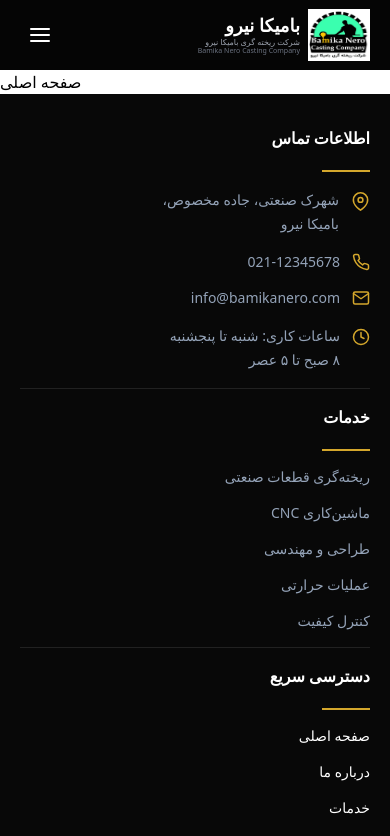
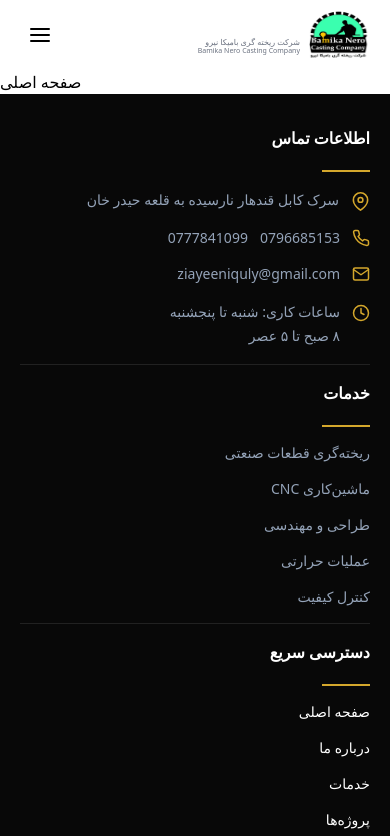
Before and after one commit to BTB-Team/BamikaNero, a React (Vite) app: page / in a window 390 px wide. Shown: the top 836 px of the page. Built offline with nearby package versions, Linux system fonts and the light colour scheme.

Commit message:
change background navbar and add  addred , email and phone number in footer

```diff
--- a/src/components/footer/Footer.jsx
+++ b/src/components/footer/Footer.jsx
@@ -23,9 +23,7 @@
                 <FiMapPin size={19} className="mt-1 shrink-0 text-[#D4A72C]" />
 
                 <p className="leading-6">
-                  شهرک صنعتی، جاده مخصوص،
-                  <br />
-                  بامیکا نیرو
+                  سرک کابل قندهار نارسیده به قلعه حیدر خان
                 </p>
               </div>
 
@@ -33,14 +31,34 @@
               <div className="flex items-center gap-3">
                 <FiPhone size={18} className="shrink-0 text-[#D4A72C]" />
 
-                <p dir="ltr">021-12345678</p>
+                <p dir="ltr">
+                  {" "}
+                  <a
+                    href="tel:0777841099"
+                    className="transition-colors hover:text-[#D4A72C] mr-3"
+                  >
+                    0777841099
+                  </a>
+                  <a
+                    href="tel:0796685153"
+                    className="transition-colors hover:text-[#D4A72C]"
+                  >
+                    0796685153
+                  </a>
+                </p>
               </div>
 
               {/* Email */}
               <div className="flex items-center gap-3">
                 <FiMail size={18} className="shrink-0 text-[#D4A72C]" />
 
-                <p dir="ltr">info@bamikanero.com</p>
+                <a
+                  href="mailto:ziayeeniquly@gmail.com"
+                  dir="ltr"
+                  className="break-all transition-colors hover:text-[#D4A72C]"
+                >
+                  ziayeeniquly@gmail.com
+                </a>
               </div>
 
               {/* Working Hours */}
--- a/src/components/header/Navbar.jsx
+++ b/src/components/header/Navbar.jsx
@@ -14,7 +14,7 @@
   const [isMenuOpen, setIsMenuOpen] = useState(false);
 
   return (
-    <header className="relative z-50 w-full bg-[#050505] text-white">
+    <header className=" sticky top-0 left-0 z-50 w-full md:border-b   text-[#050505]  bg-white">
       <nav
         dir="rtl"
         className="mx-auto flex h-[70px] w-full max-w-[1440px] items-center justify-between px-5 lg:px-8"
@@ -32,7 +32,7 @@
           <div className="text-right leading-tight">
             <h1 className="text-[18px] font-bold text-white">بامیکا نیرو</h1>
 
-            <p className="text-[8px] font-medium text-gray-400">
+            <p className="text-[8px] font-medium text-gray-500">
               شرکت ریخته گری بامیکا نیرو
             </p>
 
@@ -52,7 +52,7 @@
                 `relative py-6 text-[14px] font-medium transition-colors duration-200 ${
                   isActive
                     ? "text-[#D4A72C]"
-                    : "text-white hover:text-[#D4A72C]"
+                    : "text-black hover:text-[#D4A72C]"
                 }`
               }
             >
@@ -83,7 +83,7 @@
         <button
           type="button"
           onClick={() => setIsMenuOpen(!isMenuOpen)}
-          className="flex h-10 w-10 items-center justify-center text-white transition-colors hover:text-[#D4A72C] md:hidden"
+          className="flex h-10 w-10 items-center justify-center text-black transition-colors hover:text-[#D4A72C] md:hidden"
           aria-label="باز کردن منو"
         >
           {isMenuOpen ? <FiX size={24} /> : <FiMenu size={24} />}
@@ -94,7 +94,7 @@
       {isMenuOpen && (
         <div
           dir="rtl"
-          className="border-t border-[#252525] bg-[#050505] px-5 pb-5 md:hidden"
+          className="border-t  text-[#050505] bg-white px-5 pb-5 md:hidden"
         >
           <div className="flex flex-col">
             {navItems.map((item) => (
@@ -103,10 +103,10 @@
                 to={item.path}
                 onClick={() => setIsMenuOpen(false)}
                 className={({isActive}) =>
-                  `border-b border-[#222] py-4 text-sm font-medium transition-colors ${
+                  `border-b  py-4 text-sm font-medium transition-colors ${
                     isActive
                       ? "text-[#D4A72C]"
-                      : "text-white hover:text-[#D4A72C]"
+                      : "text-[#050505] hover:text-[#D4A72C]"
                   }`
                 }
               >
```
Also changed, not shown: 4 other files (tests, documents, lock files or other folders).
